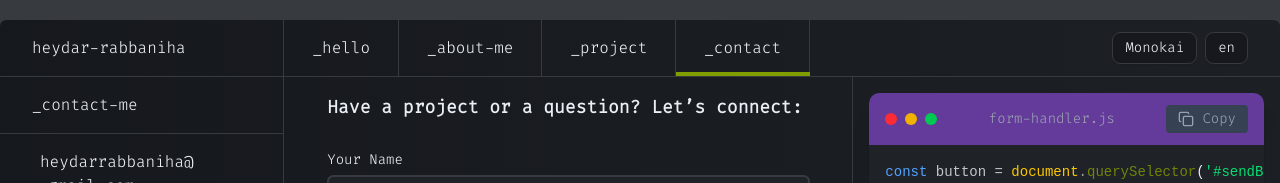
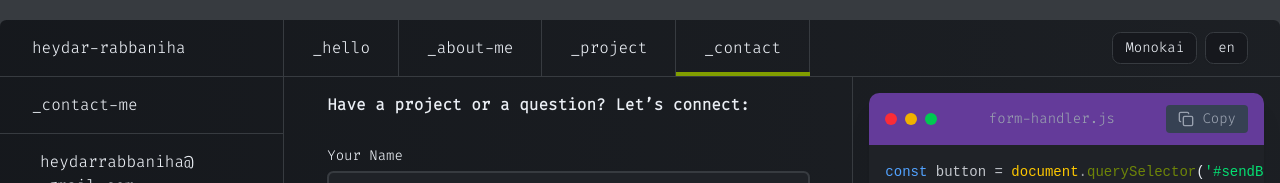
Before and after one commit to rabbaniha/vscode-portfolio, a Next.js app: page /en/contact in a window 1280 px wide. Shown: the top 183 px of the page. Built offline with nearby package versions, Linux system fonts and the light colour scheme; some icons are missing.

Commit message:
decrease font size of title in email form

```diff
--- a/src/components/conteact/EmailForm.tsx
+++ b/src/components/conteact/EmailForm.tsx
@@ -100,7 +100,7 @@ const EmailForm = () => {
 
   return (
     <div className="lg:col-span-4 border-e p-4 lg:overflow-y-auto lg:max-h-[77vh] scrollbar-hide">
-      <h2 className=" font-semibold text-lg w-[90%] mx-auto mb-8">
+      <h2 className=" font-semibold text-md w-[90%] mx-auto mb-8">
         {p("description")}
       </h2>
       {submitStatus === "success" ? (
```
